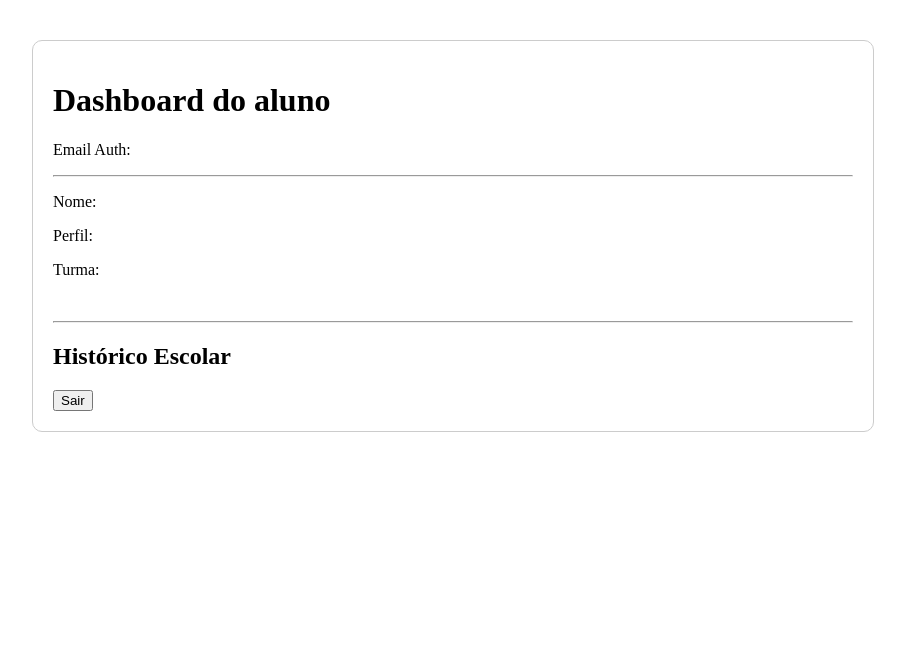
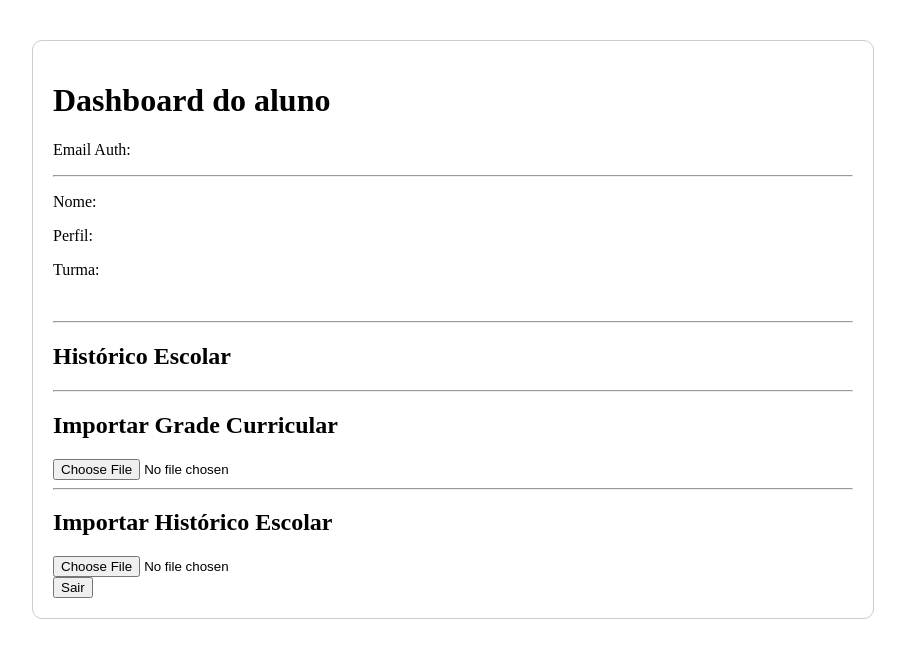
Before and after one commit to Sabuti/Proj_EngSoftware, a React (Vite) app in the folder proj_engSoftware/: page /aluno in a window 1280 px wide. Shown: the top 658 px of the page, without its empty margins (187-1092 px from the left). Built offline with nearby package versions, Linux system fonts and the light colour scheme.

Commit message:
adicionado import de Grade Curricular e Historico Escolar

```diff
--- a/proj_engSoftware/package.json
+++ b/proj_engSoftware/package.json
@@ -13,6 +13,7 @@
   },
   "dependencies": {
     "@supabase/supabase-js": "^2.49.1",
+    "papaparse": "^5.5.3",
     "react": "^18.3.1",
     "react-dom": "^18.3.1",
     "react-router-dom": "^6.28.0"
--- a/proj_engSoftware/src/pages/AdminPage.jsx
+++ b/proj_engSoftware/src/pages/AdminPage.jsx
@@ -35,6 +35,11 @@ function AdminPage() {
     carregarDados()
   }, [])
 
+  async function handleLogout() {
+    await supabase.auth.signOut()
+    window.location.href = '/'
+  }
+
   return (
     <div style={{
       maxWidth: '800px',
@@ -63,6 +68,10 @@ function AdminPage() {
             {turma.nome}
           </div>
         ))}
+
+      <button onClick={handleLogout}>
+            Sair
+      </button>
     </div>
   )
 }
--- a/proj_engSoftware/src/pages/AlunoPage.jsx
+++ b/proj_engSoftware/src/pages/AlunoPage.jsx
@@ -1,5 +1,6 @@
 import { useEffect, useState } from 'react'
 import { supabase } from '../lib/supabase'
+import Papa from 'papaparse'
 
 function AlunoPage() {
   const [user, setUser] = useState(null)
@@ -48,6 +49,87 @@ function AlunoPage() {
     carregarDados()
   }, [])
 
+  async function handleFile(event) {
+    const file = event.target.files[0]
+
+    if (!file) return
+
+    Papa.parse(file, {
+      header: true,
+      skipEmptyLines: true,
+
+      complete: async (results) => {
+        console.log(results.data)
+        const { error } = await supabase
+          .from('disciplinas')
+          .upsert(results.data, {
+            onConflict: 'sigla'
+          })
+
+        if (error) {
+          alert(error.message)
+        } else {
+          alert('Grade curricular importada com sucesso')
+        }
+      }
+    })
+  }
+
+  async function handleHistoricoUpload(event) {
+    const file = event.target.files[0]
+
+    if (!file) return
+
+    Papa.parse(file, {
+      header: true,
+      skipEmptyLines: true,
+
+      complete: async (results) => {
+
+        const {
+          data: { user }
+        } = await supabase.auth.getUser()
+
+        const registros = []
+
+        for (const linha of results.data) {
+
+          const { data: disciplina } = await supabase
+            .from('disciplinas')
+            .select('id')
+            .eq('sigla', linha.sigla)
+            .single()
+
+          if (!disciplina) continue
+
+          registros.push({
+            aluno_id: user.id,
+            disciplina_id: disciplina.id,
+            nota: Number(linha.nota),
+            aprovado: linha.aprovado === 'true'
+          })
+        }
+
+        console.log(registros)
+
+        await supabase
+          .from('historico_escolar')
+          .delete()
+          .eq('aluno_id', user.id)
+
+        const { error } = await supabase
+          .from('historico_escolar')
+          .insert(registros)
+
+        if (error) {
+          alert(error.message)
+        } else {
+          alert('Histórico escolar importado com sucesso')
+        }
+      }
+    })
+  }
+
   async function handleLogout() {
     await supabase.auth.signOut()
     window.location.href = '/'
@@ -87,6 +169,29 @@ function AlunoPage() {
         </div>
         ))}
 
+        <hr />
+
+        <h2>Importar Grade Curricular</h2>
+
+        <input
+          type="file"
+          accept=".csv"
+          onChange={handleFile}
+        />
+
+        <br />
+
+        <hr />
+
+        <h2>Importar Histórico Escolar</h2>
+
+        <input
+          type="file"
+          accept=".csv"
+          onChange={handleHistoricoUpload}
+        />
+        <br />
+
         <button onClick={handleLogout}>
             Sair
         </button>
```
Also changed, not shown: 1 other file (tests, documents, lock files or other folders).
